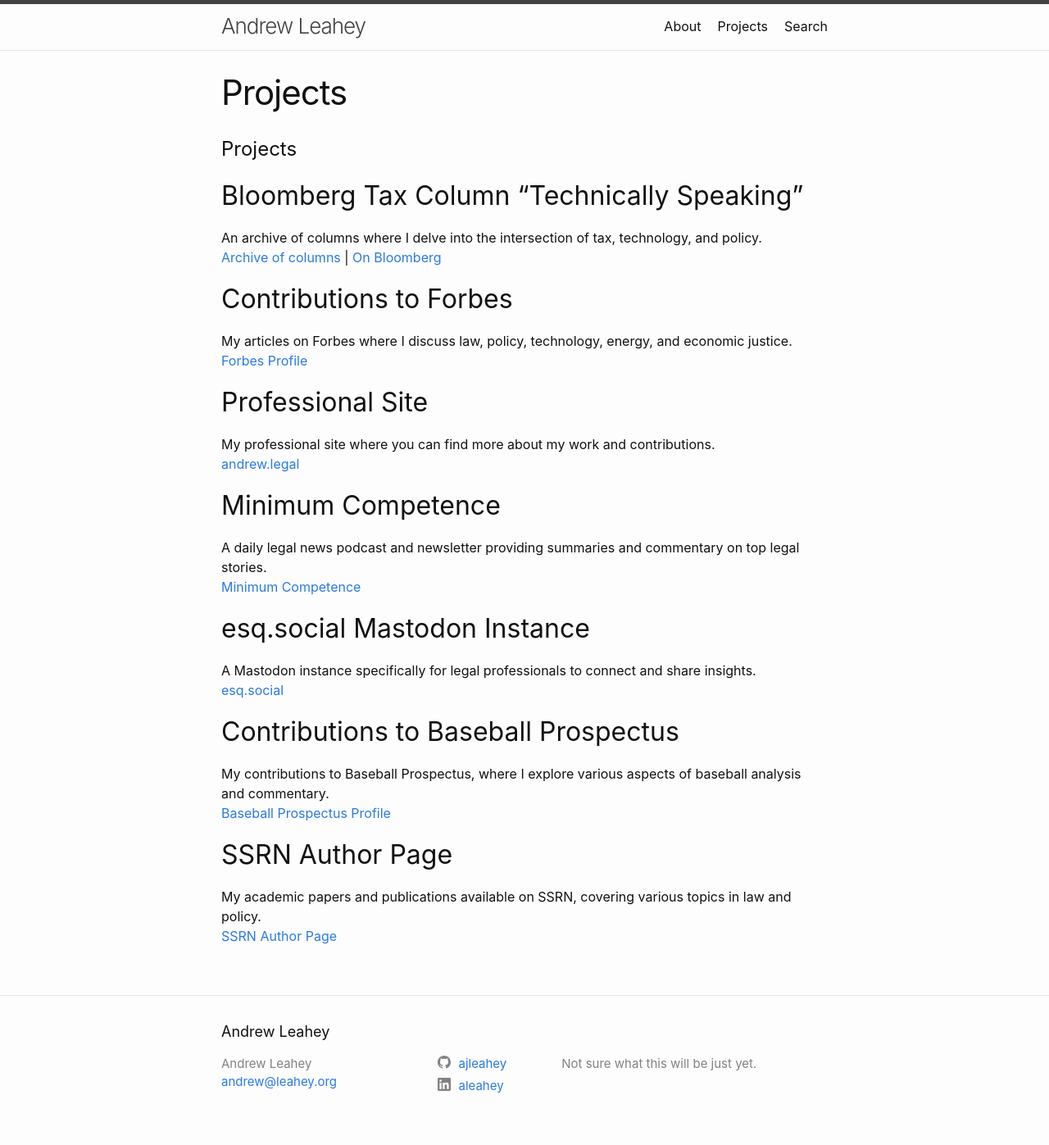
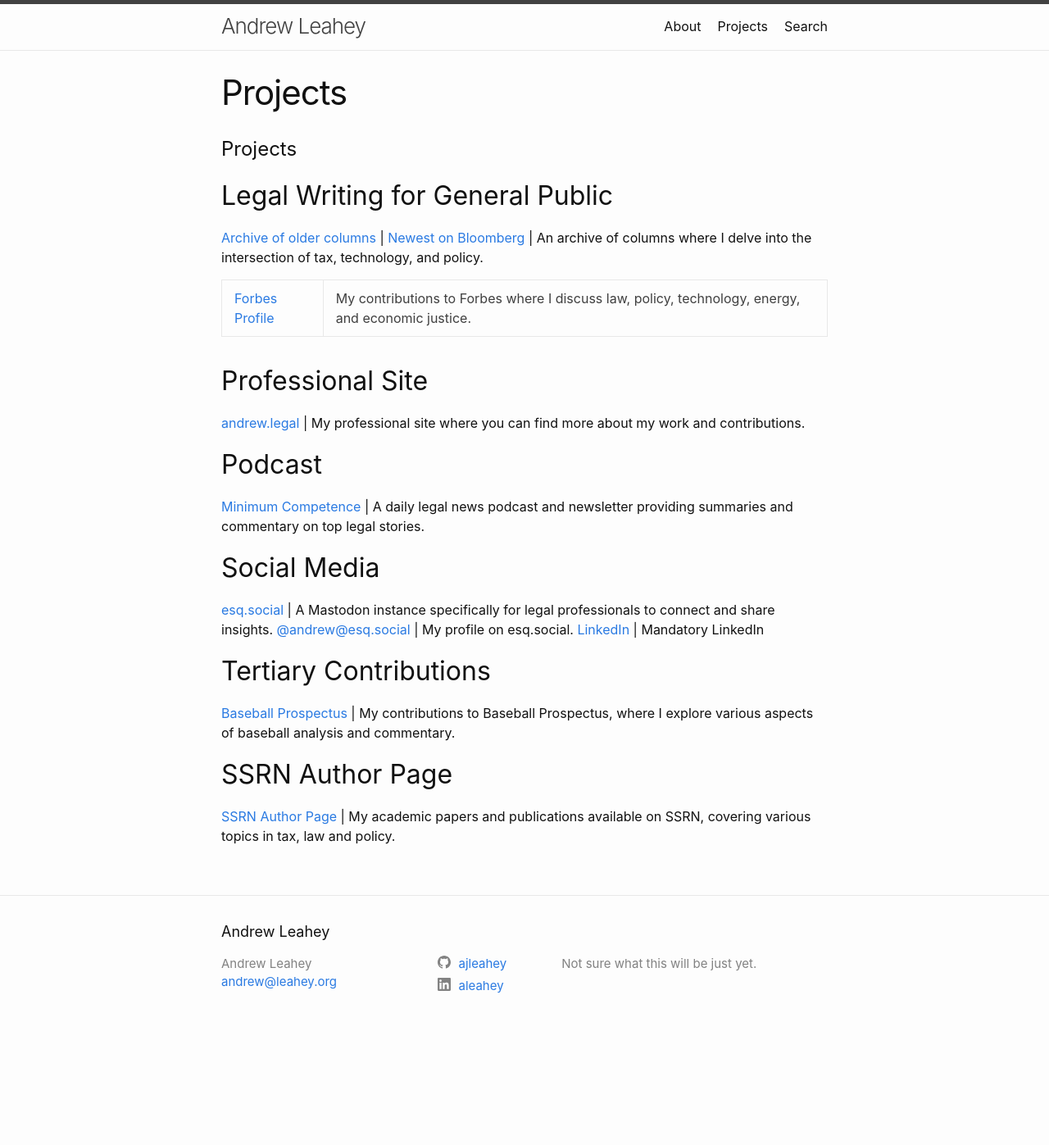
Before and after one commit to ajleahey/ajleahey.github.io, a Jekyll site: the page built from projects.md, in a window 1280 px wide. Shown: the whole page at 82% size. Built offline with Jekyll 4.4.1, drawn with Linux system fonts in a browser that asks for light colours; after the commit the page ends 1275 px from its top, so only the background shows below that.

Commit message:
Update projects.md

```diff
--- a/projects.md
+++ b/projects.md
@@ -6,30 +6,24 @@ permalink: /projects/
 
 # Projects
 
-## Bloomberg Tax Column "Technically Speaking"
-An archive of columns where I delve into the intersection of tax, technology, and policy.
-[Archive of columns](https://andrew.legal/columns) | [On Bloomberg](https://news.bloombergtax.com/tax-insights-and-commentary/search?query=%22andrew%20leahey%22%0A)
+## Legal Writing for General Public
+[Archive of older columns](https://andrew.legal/columns) | [Newest on Bloomberg](https://news.bloombergtax.com/tax-insights-and-commentary/search?query=%22andrew%20leahey%22%0A) | An archive of columns where I delve into the intersection of tax, technology, and policy.
 
-## Contributions to Forbes
-My articles on Forbes where I discuss law, policy, technology, energy, and economic justice.
-[Forbes Profile](http://forbes.com/sites/andrewleahey)
+[Forbes Profile](http://forbes.com/sites/andrewleahey) | My contributions to Forbes where I discuss law, policy, technology, energy, and economic justice.
 
 ## Professional Site
-My professional site where you can find more about my work and contributions.
-[andrew.legal](https://andrew.legal)
+[andrew.legal](https://andrew.legal) | My professional site where you can find more about my work and contributions.
 
-## Minimum Competence
-A daily legal news podcast and newsletter providing summaries and commentary on top legal stories.
-[Minimum Competence](https://minimumcomp.com)
+## Podcast
+[Minimum Competence](https://minimumcomp.com) | A daily legal news podcast and newsletter providing summaries and commentary on top legal stories.
 
-## esq.social Mastodon Instance
-A Mastodon instance specifically for legal professionals to connect and share insights.
-[esq.social](https://esq.social)
+## Social Media
+[esq.social](https://esq.social) | A Mastodon instance specifically for legal professionals to connect and share insights.
+[@andrew@esq.social](https://esq.social/@andrew) | My profile on esq.social.
+[LinkedIn](https://linkedin.com/in/aleahey) | Mandatory LinkedIn
 
-## Contributions to Baseball Prospectus
-My contributions to Baseball Prospectus, where I explore various aspects of baseball analysis and commentary.
-[Baseball Prospectus Profile](https://www.baseballprospectus.com/author/andrew-leahey/)
+## Tertiary Contributions
+[Baseball Prospectus](https://www.baseballprospectus.com/author/andrew-leahey/) | My contributions to Baseball Prospectus, where I explore various aspects of baseball analysis and commentary.
 
 ## SSRN Author Page
-My academic papers and publications available on SSRN, covering various topics in law and policy.
-[SSRN Author Page](https://papers.ssrn.com/sol3/cf_dev/AbsByAuth.cfm?per_id=2399354)
+[SSRN Author Page](https://papers.ssrn.com/sol3/cf_dev/AbsByAuth.cfm?per_id=2399354) | My academic papers and publications available on SSRN, covering various topics in tax, law and policy.
```
